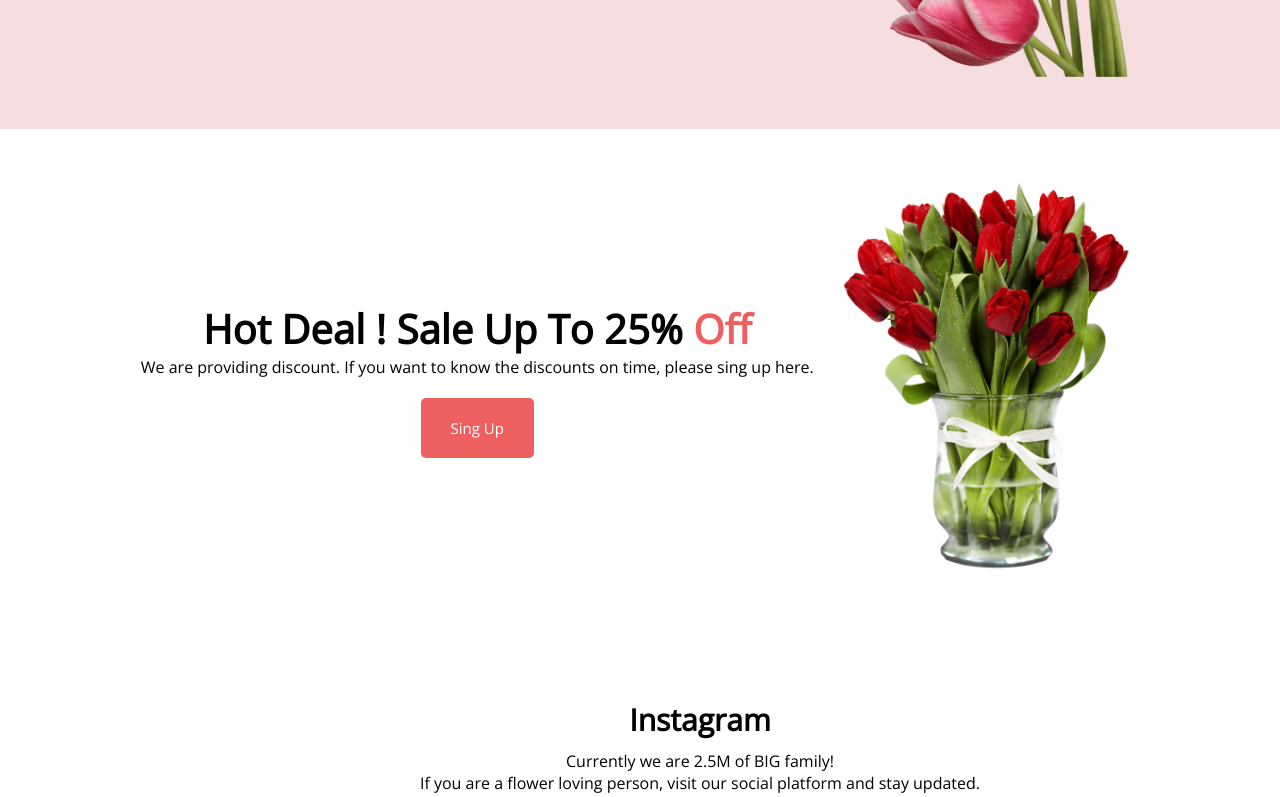
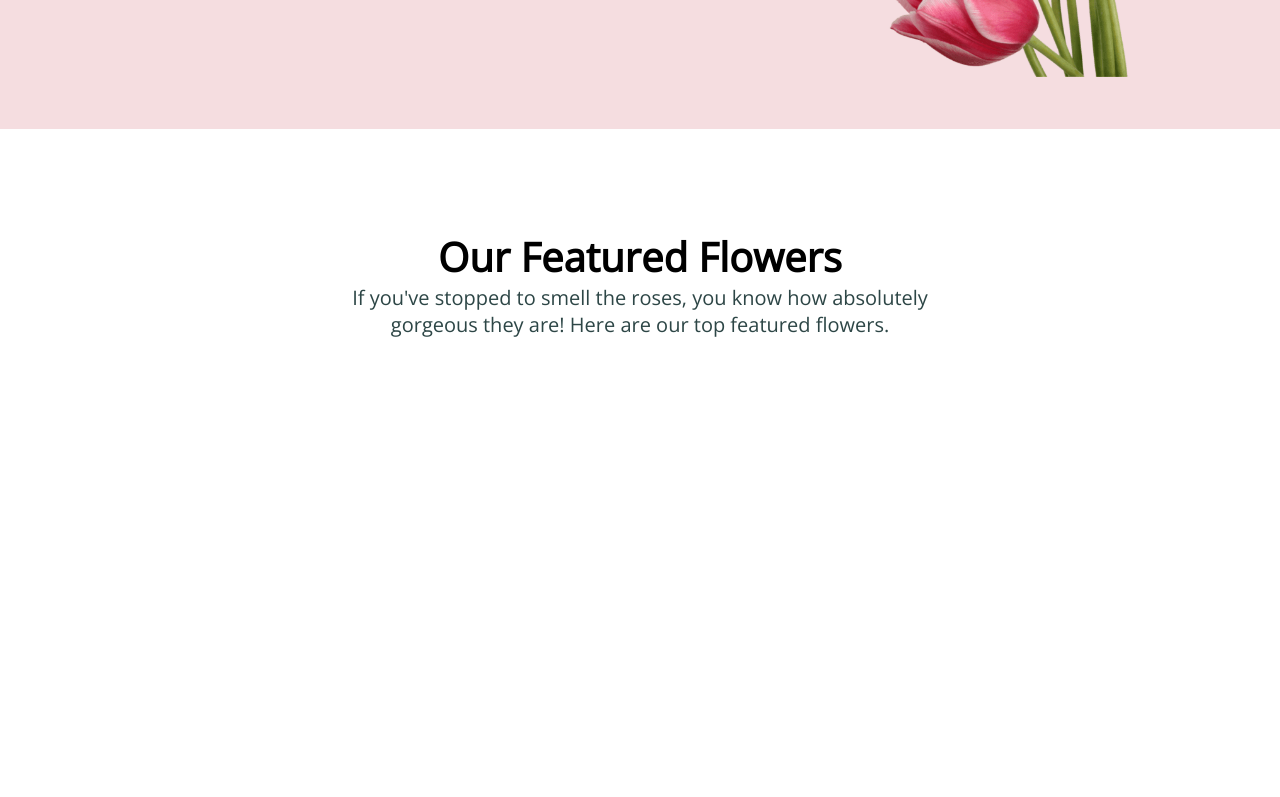
Before and after one commit to khtanvirislam/flower-garden, a plain HTML site: page index.html in a window 1280 px wide. Shown: the part 525-1322 px from the top of the page. Drawn offline with nearby package versions, Linux system fonts and the light colour scheme.

Commit message:
featured flower section created

```diff
--- a/index.html
+++ b/index.html
@@ -39,6 +39,13 @@
         </section>
     </header>
     <main>
+        <!-- this is featured flower section -->
+        <section class="featured-flower-container">
+            <div class="flower-headings">
+                <h1 class="flower-heading-title">Our Featured Flowers</h1>
+                <p class="flower-heading-descp" >If you've stopped to smell the roses, you know how absolutely<br>gorgeous they are!  Here are our top featured flowers.</p>
+            </div>
+        </section>
         <!-- this is hot deal section -->
         <section>
             <div class="hot-deal-container">
--- a/style.css
+++ b/style.css
@@ -66,7 +66,8 @@ li a:hover{
 
 .hader-title{
     font-size: 50px;
-    font-weight: 700;
+    font-weight: 700
+    ;
     margin-bottom: 20px;
 }
 
@@ -86,6 +87,34 @@ li a:hover{
 
 /* Main section related styles */
 
+/* featured flower related design */
+
+.featured-flower-container{
+    height: 100vh;
+
+}
+
+.flower-headings{
+    margin-top: 100px;
+    text-align: center;
+
+}
+
+.flower-heading-title{
+    font-size: 40px;
+    font-weight: 800px;
+}
+
+.flower-heading-descp{
+    font-size: 20px;
+    color: rgb(45, 70, 70);
+
+}
+
+
+
+
+/* this is hot-deal section */
 .off-color{
     color:rgb(238, 95, 95) ;
 }
@@ -110,6 +139,7 @@ li a:hover{
 }
 
 .hot-deal-container{
+    background-color: rgb(245, 221, 224);
     width: 80%;
     margin: auto;
     display: flex;
@@ -149,13 +179,12 @@ li a:hover{
 .socail-media-img-container{
     display: flex;
     justify-content: space-around;
-    margin-bottom: 50px;
+    margin-bottom: 100px;
 }
 
 /* update related style */
 
 .update-related-container{
-    margin-top: 150px;
     width: 1400px;
     height: 450px;
     justify-content: center;
```
